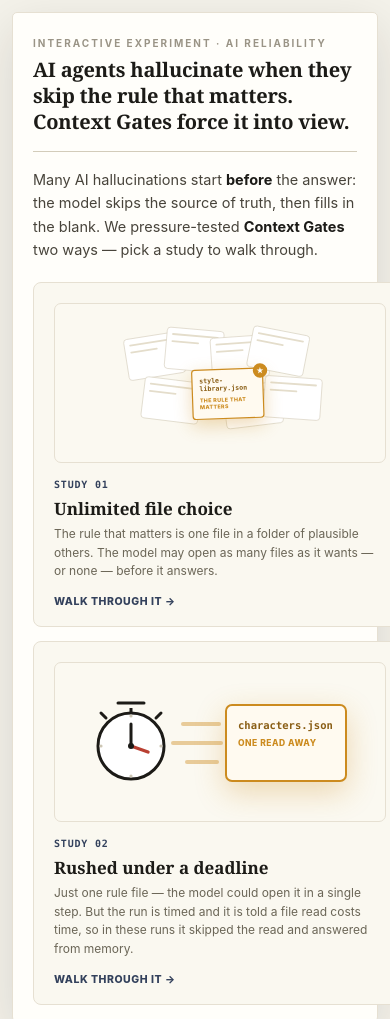
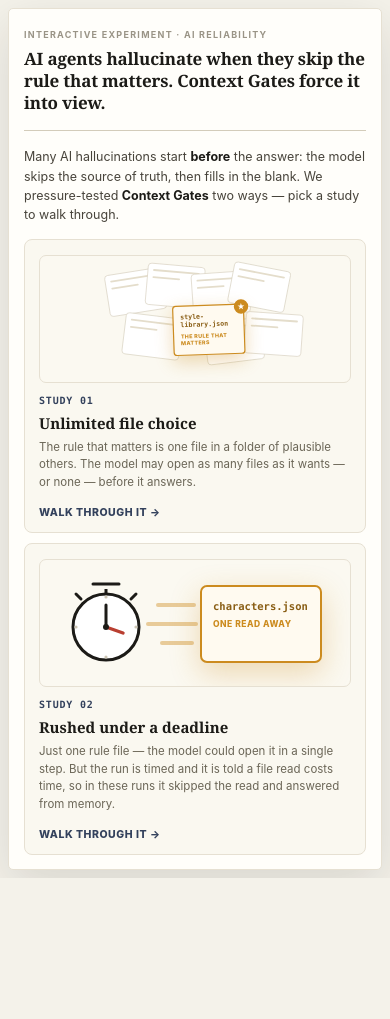
Before and after one commit to artluai/context-gate-ai-hallucination, a plain HTML site: page index.html in a window 390 px wide. Shown: the top 1019 px of the page. After the commit the page ends 878 px from the top, so only its background shows below. Drawn offline with Linux system fonts and the light colour scheme.

Commit message:
Update index.html

```diff
--- a/index.html
+++ b/index.html
@@ -32,7 +32,7 @@
   }
   body{
     background:var(--paper);font-family:var(--sans);color:var(--ink);
-    padding:22px;-webkit-font-smoothing:antialiased;
+    padding:22px;-webkit-font-smoothing:antialiased;overflow-x:hidden;
   }
   .paper{
     width:100%;max-width:920px;margin:0 auto;background:var(--card);
@@ -99,9 +99,9 @@
   .paper[data-study="rushed"] .s-rushed{display:block}
 
   /* ── landing study cards ── */
-  .studies{display:grid;grid-template-columns:1fr 1fr;gap:14px;margin-top:20px}
+  .studies{display:grid;grid-template-columns:minmax(0,1fr) minmax(0,1fr);gap:14px;margin-top:20px}
   .study{border:1px solid var(--line);border-radius:8px;padding:20px 20px 18px;background:#faf8f0;
-    text-align:left;cursor:pointer;font:inherit;display:block;width:100%;
+    text-align:left;cursor:pointer;font:inherit;display:block;width:100%;min-width:0;
     transition:transform .16s,box-shadow .16s,border-color .16s}
   .study:hover{border-color:var(--accent);transform:translateY(-2px);box-shadow:0 10px 26px rgba(28,27,23,.1)}
   .study .snum{font-family:var(--mono);font-size:10px;font-weight:700;color:var(--accent);letter-spacing:.08em}
@@ -298,7 +298,7 @@
     .catchwrap{grid-template-columns:1fr;row-gap:6px}
     .note-cell{border-left:none;border-top:2px solid var(--rule);padding:6px 0 2px 0;margin-bottom:4px}
     .note-cell.key{border-top-color:var(--accent)}
-    .studies{grid-template-columns:1fr}
+    .studies{grid-template-columns:minmax(0,1fr)}
     h1{font-size:20px}
     .step h2{font-size:18px}
     .brow{flex-wrap:wrap}
@@ -313,6 +313,16 @@
     .garrow{transform:rotate(90deg);align-self:center}
   }
   @media(max-width:420px){
+    body{padding:8px}
+    .paper{padding:20px 15px 14px}
+    .lead{font-size:12.5px;line-height:1.55;margin-top:8px}
+    h1{font-size:17px}
+    .kicker{font-size:9px;letter-spacing:.14em}
+    .studies{gap:10px;margin-top:14px}
+    .study{padding:15px 14px 13px}
+    .study h3{font-size:15px}
+    .study p{font-size:11.5px}
+    .study-fig{height:128px;margin-bottom:12px}
     .study-fig .folder{transform:scale(.6)}
     .scene-dots{grid-template-columns:repeat(6,1fr)}
   }
```
